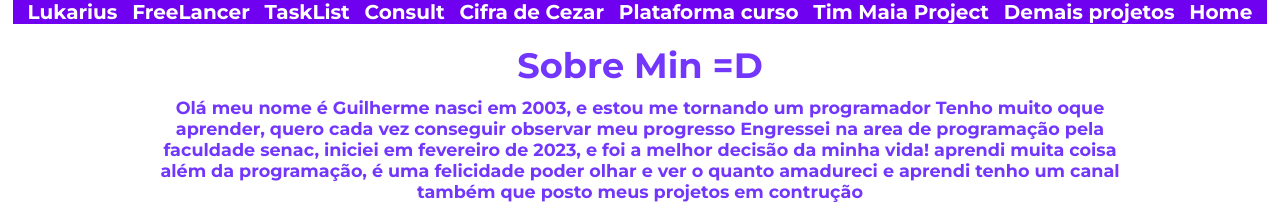
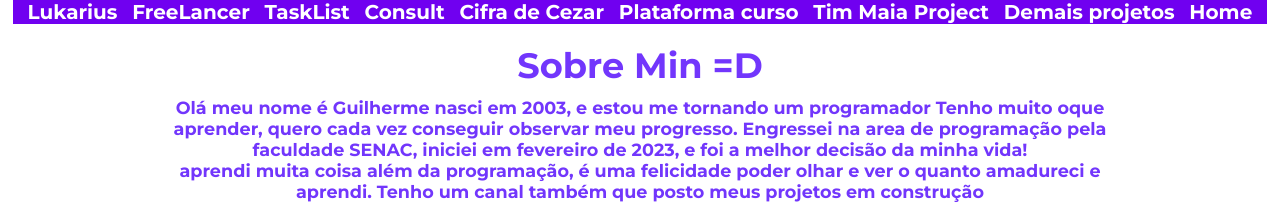
Before and after one commit to GuiNegr/GuilhermeWorkstation, a plain HTML site: page about.html in a window 1280 px wide. Shown: the top 209 px of the page. Drawn offline with Linux system fonts and the light colour scheme.

Commit message:
arrumando ortografia horrososa

```diff
--- a/about.html
+++ b/about.html
@@ -28,12 +28,11 @@
             <h1>Sobre Min =D</h1>
             <p>
                 Olá meu nome é Guilherme nasci em 2003, e estou me tornando um programador
-                Tenho muito oque aprender, quero cada vez conseguir observar meu progresso
-                Engressei na area de programação pela faculdade senac, iniciei em fevereiro de 2023, e foi a melhor
-                decisão
-                da minha vida!
-                aprendi muita coisa além da programação, é uma felicidade poder olhar e ver o quanto amadureci e aprendi
-                tenho um canal também que posto meus projetos em contrução
+                Tenho muito oque aprender, quero cada vez conseguir observar meu progresso.
+                Engressei na area de programação pela faculdade SENAC, iniciei em fevereiro de 2023, e foi a melhor
+                decisão da minha vida! <br>
+                aprendi muita coisa além da programação, é uma felicidade poder olhar e ver o quanto amadureci e aprendi.
+                Tenho um canal também que posto meus projetos em construção
             </p>
             <div class="social">
                 <a href="https://github.com/GuiNegr" target="_blank">
```
